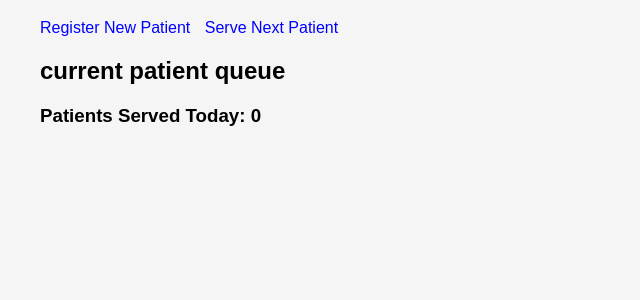
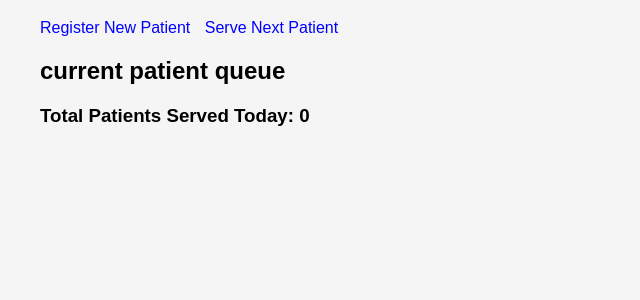
Before and after one commit to Moha975/clinic_queue_app, a Flask app: page / in a window 1280 px wide. Shown: the part 127-427 px from the top of the page, without its empty margins (0-640 px from the left). Run offline with Flask 3, Linux system fonts and the light colour scheme.

Commit message:
improve served patients label

```diff
--- a/templates/index.html
+++ b/templates/index.html
@@ -18,7 +18,7 @@
       {% endfor %}
     </ul>
 
-    <h3>Patients Served Today: {{served}}</h3>
+    <h3>Total Patients Served Today: {{served}}</h3>
   </body>
 </html>
 <style>
```
